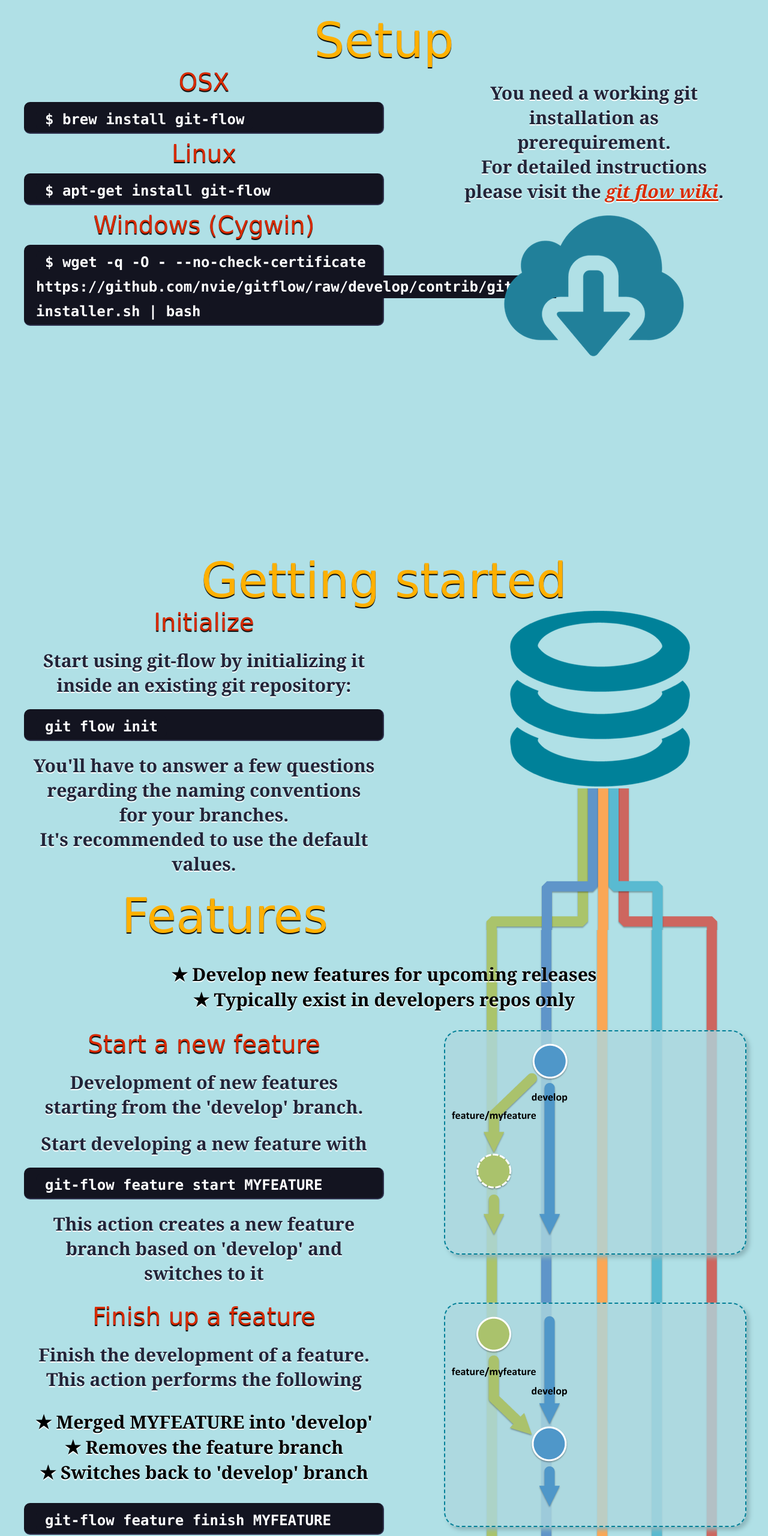
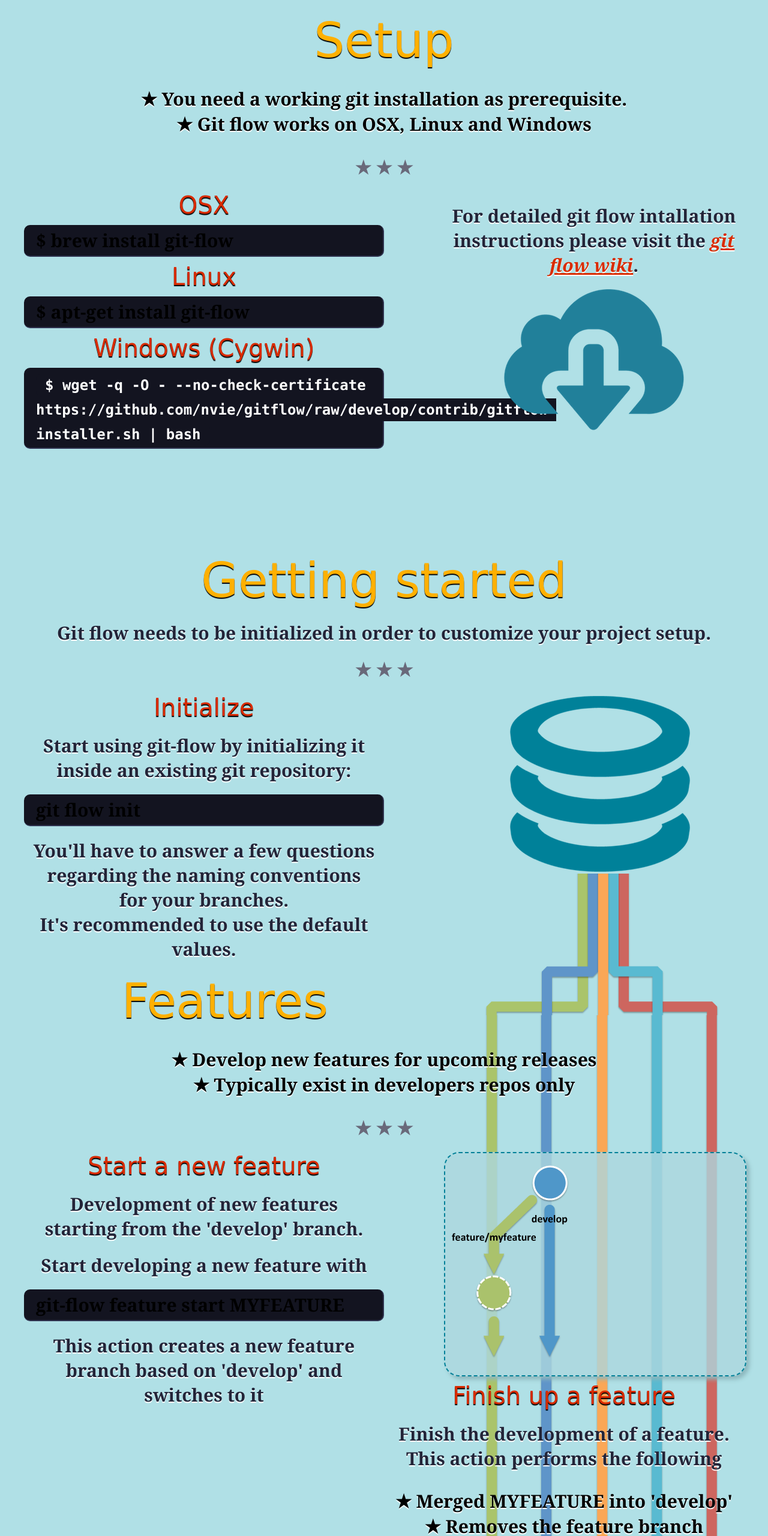
Before and after one commit to kengnijiwa/git-flow-cheats2, a plain HTML site: page index.html in a window 1280 px wide. Shown: the part 1580-4140 px from the top of the page at 60% size. Drawn offline with nearby package versions, Linux system fonts and the light colour scheme; a script that the page names is missing; a web font is replaced by a local one.

Commit message:
update description

```diff
--- a/index.html
+++ b/index.html
@@ -6,8 +6,8 @@
     <title>git-flow cheatsheet</title>
     <link href='http://fonts.googleapis.com/css?family=Sansita+One' rel='stylesheet' type='text/css'>
     <link rel="stylesheet" href="css/normalize.css" type="text/css" media="screen,print">
-    <link rel="stylesheet" href="css/style.css" type="text/css" media="screen">
-    <link rel="stylesheet" href="css/print.css" type="text/css" media="print">
+    <link rel="stylesheet" href="css/style.css" type="text/css" media="screen,print">
+
     <script src="js/jquery-1.7.2.min.js"></script>
 
 
@@ -80,15 +80,19 @@
 
 <div class="scrollblock" style="height: 800px;">
     <h2>Setup</h2>
-
+    <ul>
+        <li>You need a working git installation as prerequisite.</li>
+        <li>Git flow works on OSX, Linux and Windows</li>
+    </ul>
+    <p class="divider">&#9733; &#9733; &#9733;</p>
     <div class="col-1">
         <h3>OSX</h3>
         <blockquote>
-            <code>$ brew install git-flow</code>
+            $ brew install git-flow
         </blockquote>
         <h3>Linux</h3>
         <blockquote>
-            <code>$ apt-get install git-flow</code>
+            $ apt-get install git-flow
         </blockquote>
         <h3>Windows (Cygwin)</h3>
         <blockquote>
@@ -100,8 +104,7 @@
     </div>
     <div class="col-2">
         <p>
-            You need a working git installation as prerequirement.<br/>
-            For detailed instructions please visit the <a href="https://github.com/nvie/gitflow/wiki/Windows">git flow
+            For detailed git flow intallation instructions please visit the <a href="https://github.com/nvie/gitflow/wiki/Windows">git flow
             wiki</a>.
         </p>
         <img src="img/download.png" alt="install git-flow"/>
@@ -110,15 +113,14 @@
 
 <div class="scrollblock">
     <h2>Getting started</h2>
-
+    <p>Git flow needs to be initialized in order to customize your project setup.</p>
+    <p class="divider">&#9733; &#9733; &#9733;</p>
     <div class="col-1">
         <h3>Initialize</h3>
 
         <p>Start using git-flow by initializing it inside an existing git repository:</p>
         <blockquote>
-            <code>
             git flow init
-            </code>
         </blockquote>
         <p>
             You'll have to answer a few questions regarding the naming conventions for your branches.<br/>
@@ -137,21 +139,19 @@
 
 <div class="scrollblock" style="height: 600px;">
     <h2>Features</h2>
+
     <ul class="narrow">
         <li>Develop new features for upcoming releases</li>
         <li>Typically exist in developers repos only</li>
     </ul>
+    <p class="divider">&#9733; &#9733; &#9733;</p>
 
     <div class="col-1">
         <h3>Start a new feature</h3>
-
         <p>Development of new features starting from the 'develop' branch.</p>
-
         <p>Start developing a new feature with</p>
         <blockquote>
-            <code>
                 git-flow feature start MYFEATURE
-            </code>
         </blockquote>
         <p>This action creates a new feature branch based on 'develop' and switches to it</p>
 
@@ -186,9 +186,7 @@
         </ul>
 
         <blockquote>
-            <code>
             git-flow feature finish MYFEATURE
-            </code>
         </blockquote>
     </div>
     <div class="col-2">
@@ -206,9 +204,7 @@
         </p>
 
         <blockquote>
-            <code>
             git-flow feature publish MYFEATURE
-            </code>
         </blockquote>
     </div>
     <div class="col-2">
@@ -225,9 +221,7 @@
         </p>
 
         <blockquote>
-            <code>
             git-flow feature pull MYFEATURE
-            </code>
         </blockquote>
     </div>
     <div class="col-2">
@@ -243,7 +237,7 @@
         <li>Support preparation of a new production release</li>
         <li>Allow for minor bug fixes and preparing meta-data for a release</li>
     </ul>
-
+    <p class="divider">&#9733; &#9733; &#9733;</p>
     <div class="col-1">
         <h3>Start a release</h3>
 
@@ -251,9 +245,7 @@
         creates a release branch created from the 'develop' branch.
         </p>
         <blockquote>
-            <code>
             git flow release start RELEASE [BASE]
-            </code>
         </blockquote>
         <p>You can optionally supply a <code>[BASE]</code> commit sha-1 hash to start the release from. The commit must
             be on the
@@ -276,17 +268,13 @@
             <li>Removes the release branch</li>
         </ul>
         <blockquote>
-            <code>
             git flow release finish RELEASE
-            </code>
         </blockquote>
 
         <p>It's wise to publish a finished release after finishing it. Do it similar to feature publishing with the
             command:</p>
         <blockquote>
-            <code>
             git flow release publish RELEASE
-            </code>
         </blockquote>
         <p>(You can track a remote release with the <br/><code>git flow release track RELEASE</code> command)</p>
     </div>
@@ -304,15 +292,13 @@
         </li>
         <li>May be branched off from the corresponding tag on the master branch that marks the production version.</li>
     </ul>
-
+    <p class="divider">&#9733; &#9733; &#9733;</p>
     <div class="col-1">
         <h3>git flow hotfix start</h3>
 
         <p>Like the other git flow commands, a hotfix is started with</p>
         <blockquote>
-            <code>
             git flow hotfix start RELEASE
-            </code>
         </blockquote>
         <p>The release argument hereby marks the faulty production release</p>
     </div>
@@ -343,6 +329,7 @@
 
 <div class="scrollblock">
     <h2>Backlog</h2>
+    <p class="divider">&#9733; &#9733; &#9733;</p>
     <ul>
         <li>Not all available commands are covered here, only the most important ones</li>
         <li>You can still use git and all its commands normally as you know them, git flow is only a tooling
@@ -350,6 +337,7 @@
         </li>
         <li>The 'support' feature is still beta, using it is not advised</li>
     </ul>
+    <p class="divider">&#9733; &#9733; &#9733;</p>
 </div>
 </div>
 
```
Lines whose indentation alone changed are shown as unchanged.
